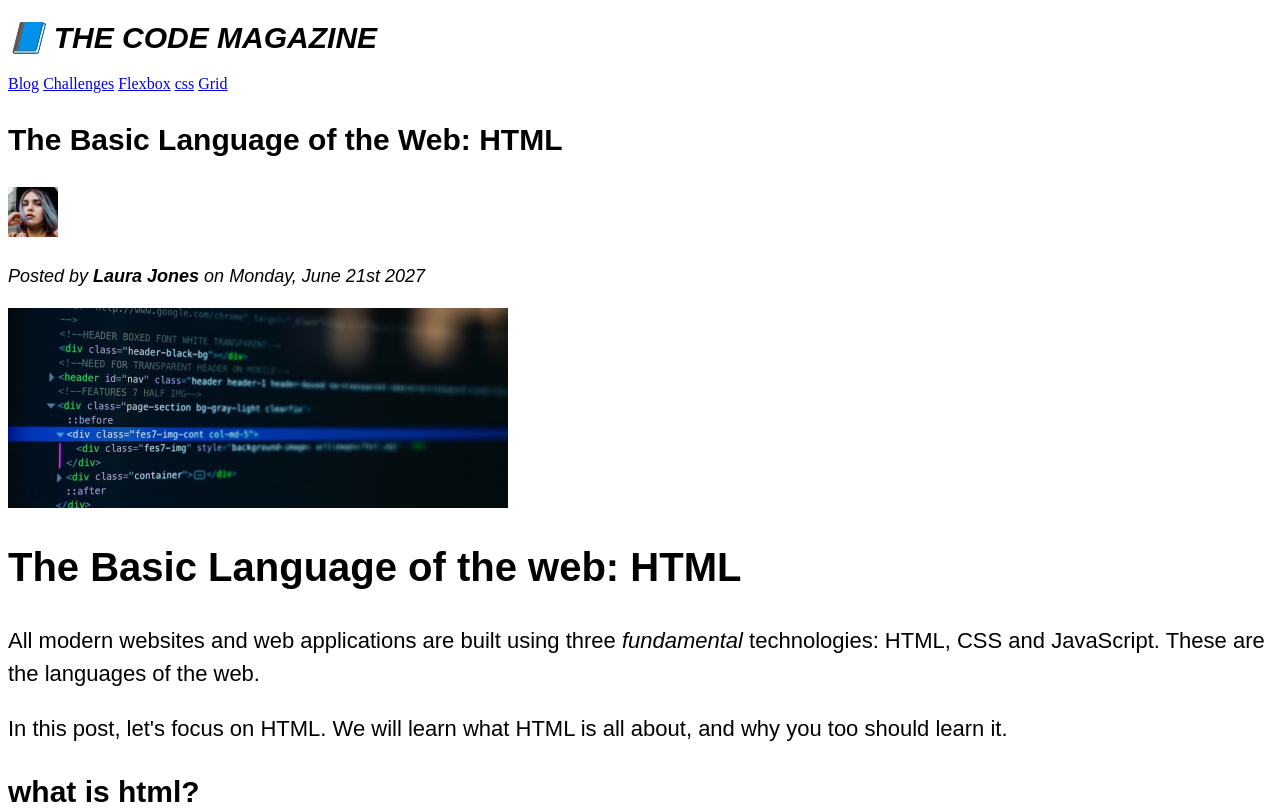
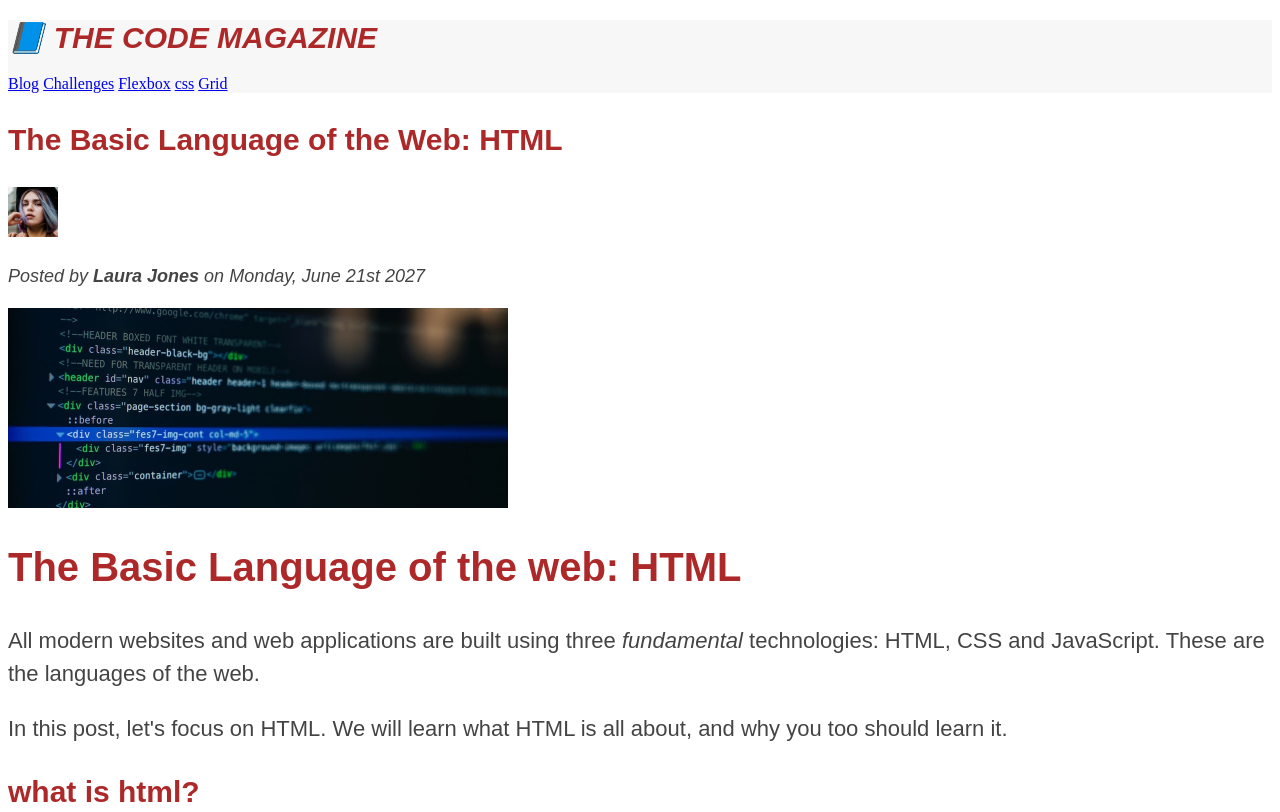
Before and after one commit to mohammedyousuf16/learning-Html, a plain HTML site: page 03-CSS-Fundamentals/index.html in a window 1280 px wide. Shown: the top 812 px of the page. Drawn offline with Linux system fonts and the light colour scheme.

Commit message:
working with colors in css

```diff
--- a/03-CSS-Fundamentals/index.html
+++ b/03-CSS-Fundamentals/index.html
@@ -16,7 +16,7 @@
   <h4>The Basic Language of the Web: HTML</h4>
   <h5>The Basic Language of the Web: HTML</h5>
   <h6>The Basic Language of the Web: HTML</h6> -->
-  <header>
+  <header class="main-header">
     <h1>📘 The Code Magazine</h1>
 
     <nav>
--- a/03-CSS-Fundamentals/style.css
+++ b/03-CSS-Fundamentals/style.css
@@ -4,11 +4,17 @@ h3,
 p,
 li {
   font-family: sans-serif;
+  color: #444;
+}
+
+h1,
+h2,
+h3 {
+  color: #ad2929;
 }
 
 h1 {
   font-size: 30px;
-
   text-transform: uppercase;
   font-style: italic;
 }
@@ -67,3 +73,11 @@ li {
 .related {
   list-style: none;
 }
+.main-header {
+  background-color: #f7f7f7;
+}
+
+aside {
+  background-color: #f7f7f7;
+  border: 5px solid #fa1919;
+}
```
